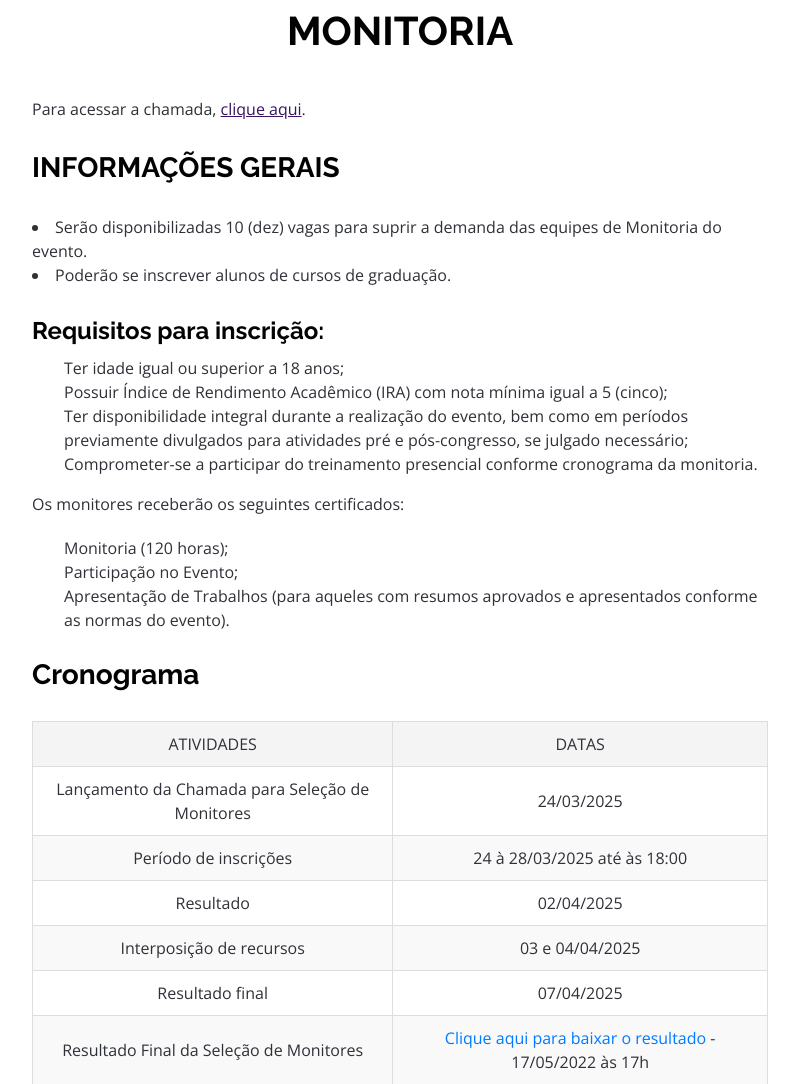
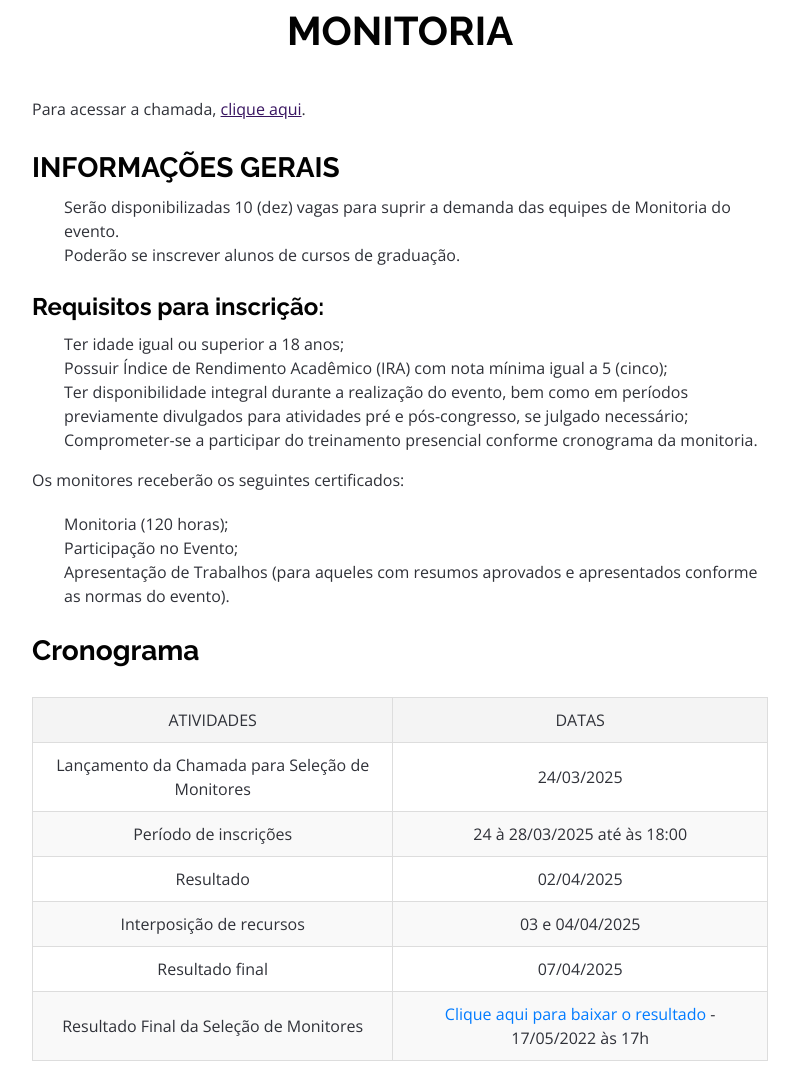
Before and after one commit to artur-pedro/petcomp-cnst, a PHP site: page /monitoria.php in a window 1280 px wide. Shown: the part 397-1481 px from the top of the page, without its empty margins (240-1039 px from the left). Run offline with PHP 8.4, Linux system fonts and the light colour scheme; some libraries are stand-ins or nearby versions.

Commit message:
monitoria listorder

```diff
--- a/monitoria.php
+++ b/monitoria.php
@@ -19,18 +19,19 @@
 
   <p class="centered">Para acessar a chamada, <a href="#">clique aqui</a>.</p>
 
-  <h3 class="centered" class="other-text">INFORMAÇÕES GERAIS</h3>
-  <p class="centered"><li>Serão disponibilizadas 10 (dez) vagas para suprir a demanda das equipes de Monitoria do evento.</li>
+  <h3 class="centered other-text">INFORMAÇÕES GERAIS</h3>
+<ol class="centered">
+  <li>Serão disponibilizadas 10 (dez) vagas para suprir a demanda das equipes de Monitoria do evento.</li>
   <li>Poderão se inscrever alunos de cursos de graduação.</li>
-  </p>
-  <h4 class="centered">Requisitos para inscrição:</h4>
-  <ul class="centered">
-    <li>Ter idade igual ou superior a 18 anos;</li>
-    <li>Possuir Índice de Rendimento Acadêmico (IRA) com nota mínima igual a 5 (cinco);</li>
-    <li>Ter disponibilidade integral durante a realização do evento, bem como em períodos previamente divulgados para atividades pré e pós-congresso, se julgado necessário;</li>
-    <li>Comprometer-se a participar do treinamento presencial conforme cronograma da monitoria.</li>
-  </ul>
+</ol>
 
+<h4 class="centered">Requisitos para inscrição:</h4>
+<ol class="centered">
+  <li>Ter idade igual ou superior a 18 anos;</li>
+  <li>Possuir Índice de Rendimento Acadêmico (IRA) com nota mínima igual a 5 (cinco);</li>
+  <li>Ter disponibilidade integral durante a realização do evento, bem como em períodos previamente divulgados para atividades pré e pós-congresso, se julgado necessário;</li>
+  <li>Comprometer-se a participar do treinamento presencial conforme cronograma da monitoria.</li>
+</ol>
   <p class="centered">Os monitores receberão os seguintes certificados:</p>
   <ul class="centered">
     <li>Monitoria (120 horas);</li>
```
